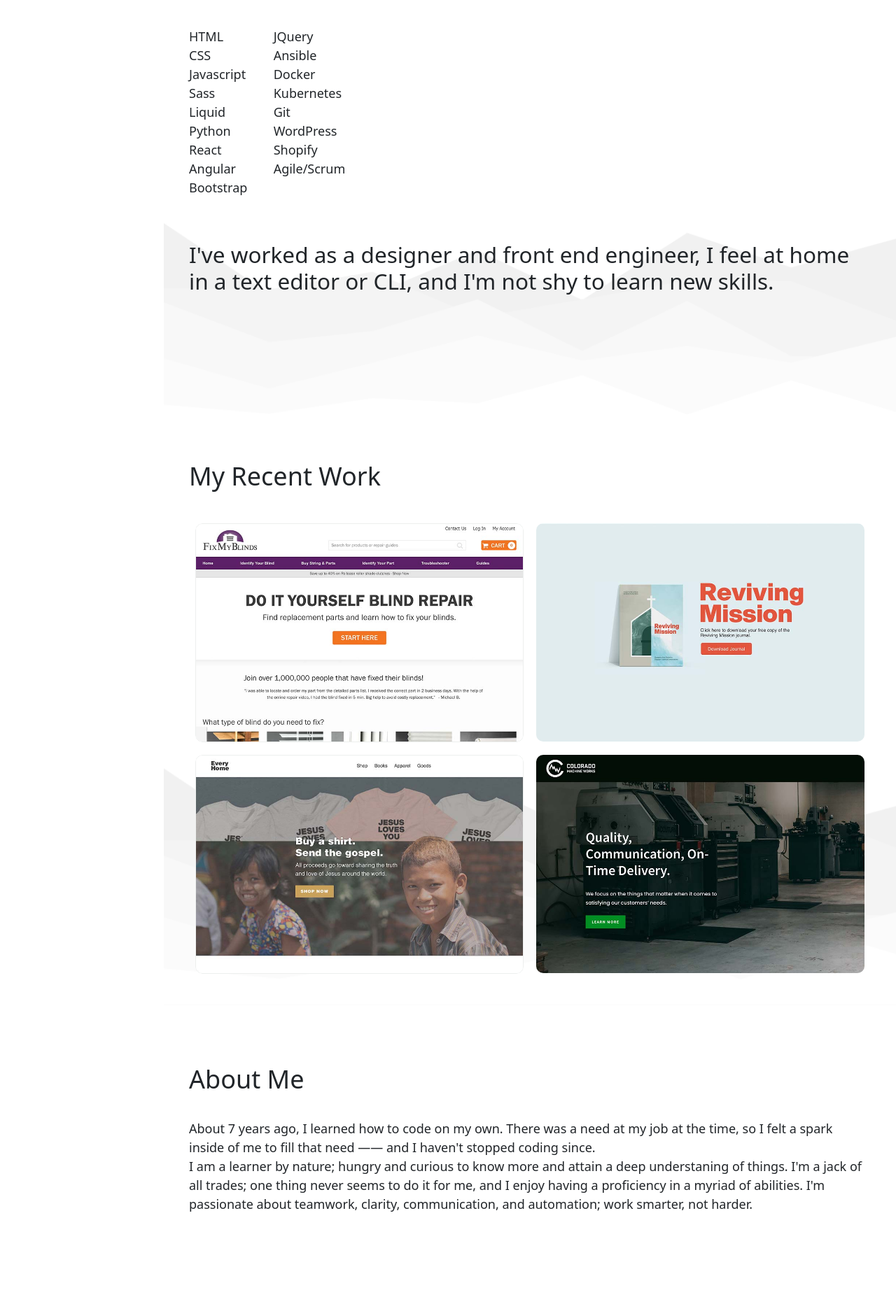
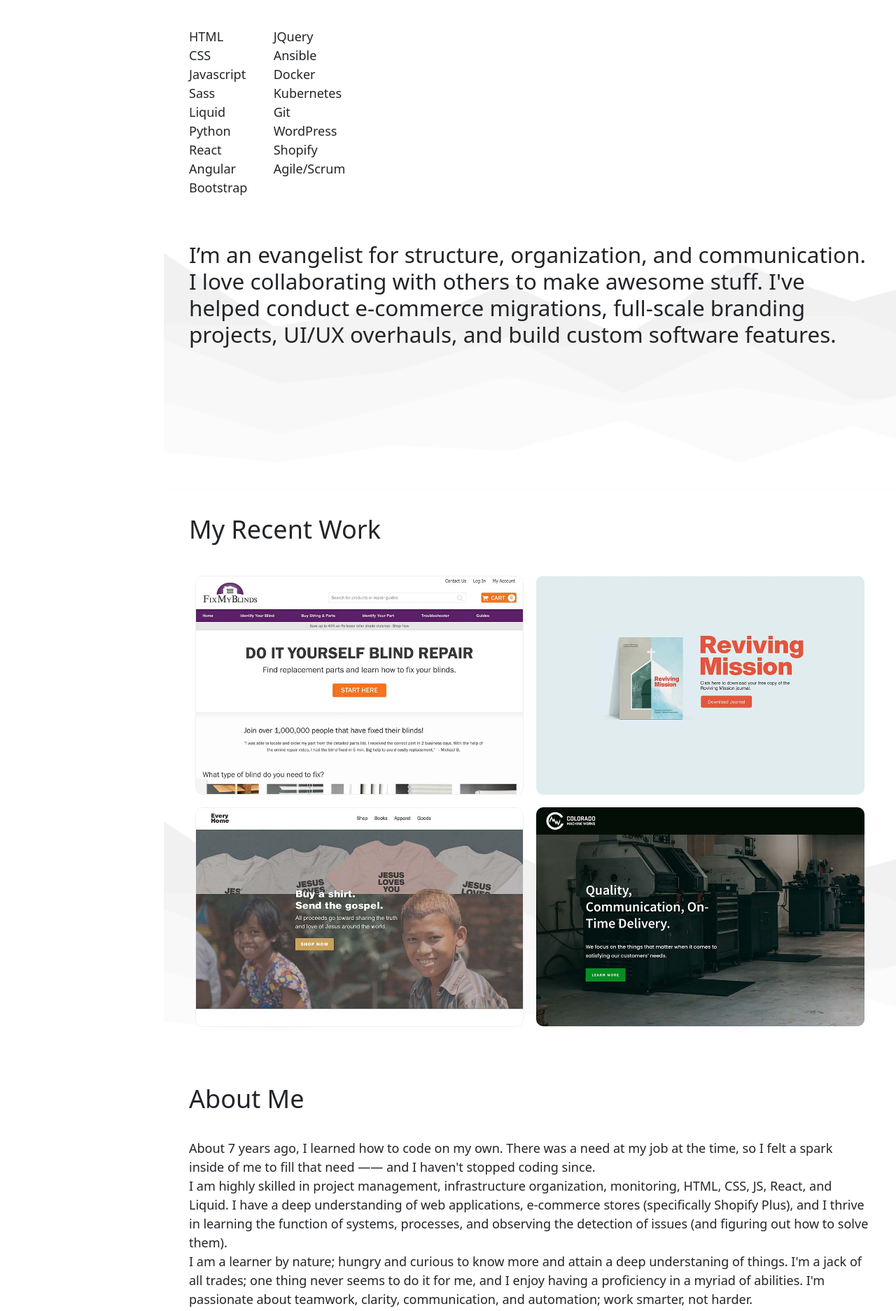
Before and after one commit to zachvarga/zvarga.dev, a website: page index.html in a window 1280 px wide. Shown: the part 984-2858 px from the top of the page at 70% size. Drawn offline with nearby package versions, Linux system fonts and the light colour scheme.

Commit message:
update brief description below abilities.

```diff
--- a/index.html
+++ b/index.html
@@ -73,7 +73,7 @@
                     <li>Shopify</li>
                     <li>Agile/Scrum</li>
                 </ul>
-                <h3>I've worked as a designer and front end engineer, I feel at home in a text editor or CLI, and I'm not shy to learn new skills.</h3>
+                <h3>I’m an evangelist for structure, organization, and communication. I love collaborating with others to make awesome stuff. I've helped conduct e-commerce migrations, full-scale branding projects, UI/UX overhauls, and build custom software features.</h3>
             </div>
         </section>
         <section id="work" class="section-full">
@@ -125,7 +125,7 @@
         <section id="about" class="section-full">
             <div class="about-content">
                 <h2 class="">About Me</h2>
-                <p> About 7 years ago, I learned how to code on my own. There was a need at my job at the time, so I felt a spark inside of me to fill that need —— and I haven't stopped coding since.<br>I am a learner by nature; hungry and curious to know more and attain a deep understaning of things. I'm a jack of all trades; one thing never seems to do it for me, and I enjoy having a proficiency in a myriad of abilities. I'm passionate about teamwork, clarity, communication, and automation; work smarter, not harder.</p>
+                <p> About 7 years ago, I learned how to code on my own. There was a need at my job at the time, so I felt a spark inside of me to fill that need —— and I haven't stopped coding since.<br>I am highly skilled in project management, infrastructure organization, monitoring, HTML, CSS, JS, React, and Liquid. I have a deep understanding of web applications, e-commerce stores (specifically Shopify Plus), and I thrive in learning the function of systems, processes, and observing the detection of issues (and figuring out how to solve them).<br>I am a learner by nature; hungry and curious to know more and attain a deep understaning of things. I'm a jack of all trades; one thing never seems to do it for me, and I enjoy having a proficiency in a myriad of abilities. I'm passionate about teamwork, clarity, communication, and automation; work smarter, not harder.</p>
             </div>
         </section>
         <section id="contact" class="section-full">
```
